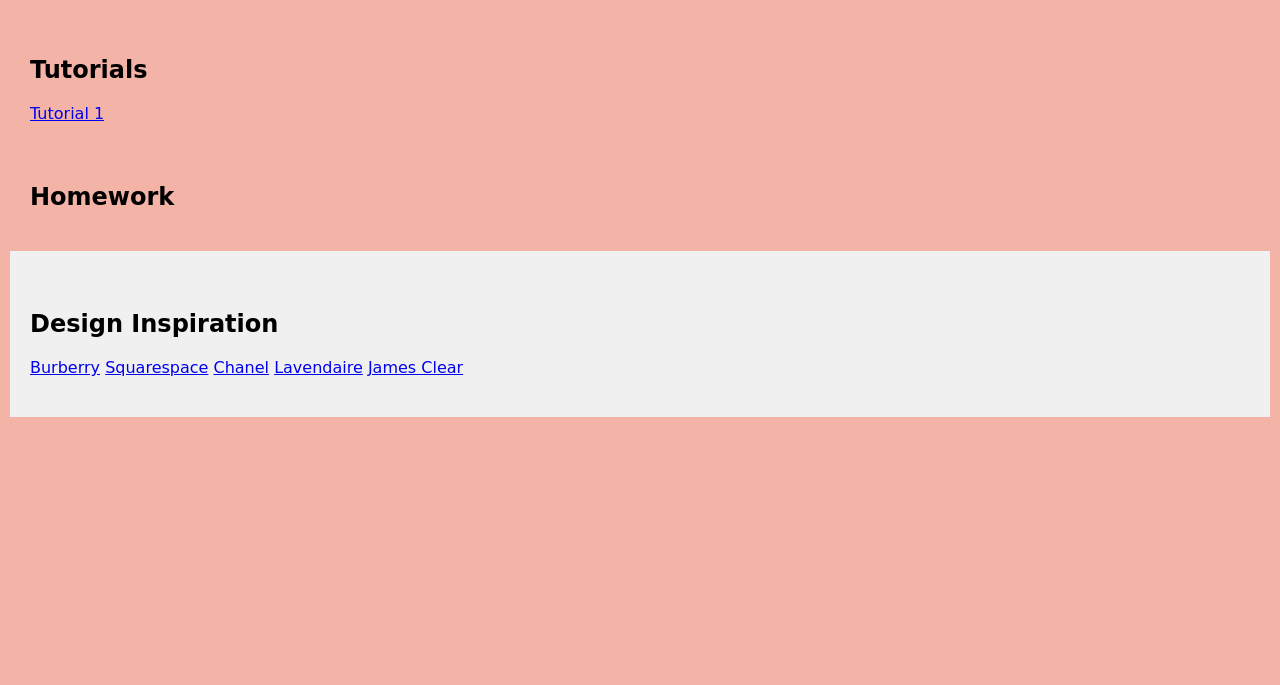
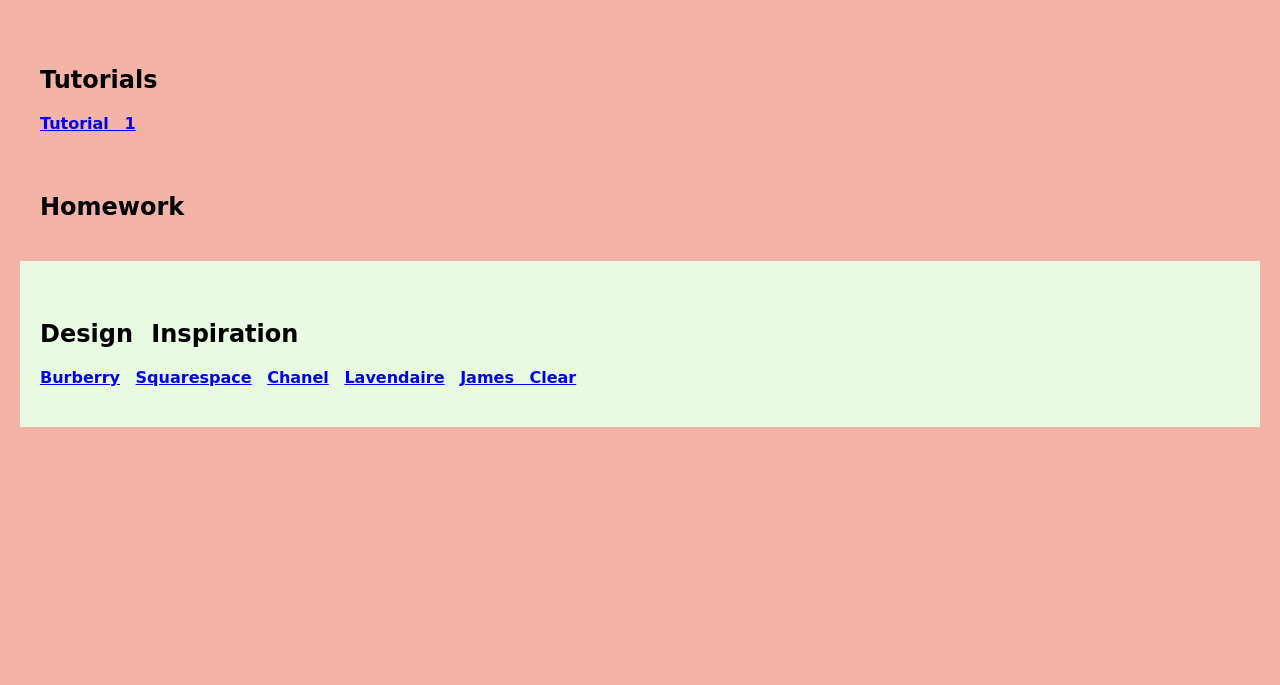
Before and after one commit to jessicajang2024/cs130, a plain HTML site: page index.html in a window 1280 px wide. Shown: the part 115-800 px from the top of the page. Drawn offline with Linux system fonts and the light colour scheme.

Commit message:
Adding my homepage

```diff
--- a/style.css
+++ b/style.css
@@ -8,7 +8,7 @@
 }
 
 body {
-    margin: 10px;
+    margin: 20px;
     font-family: 'Mali', cursive;
     background-color: #F3B3A6
 
@@ -16,13 +16,15 @@ body {
 header, section {
     padding: 20px;
     font-family: 'Mali', cursive;
+    font-weight: bold;
+    word-spacing: 10px;
 }
 p, li {
-    line-height: 1.5em;
+    line-height: 2.5em;
 }
 
 #inspiration {
-    background-color: #F0F0F0;
+    background-color: #E9FAE3;
     padding-top: 40px;
     padding-bottom: 40px;
 }
```
